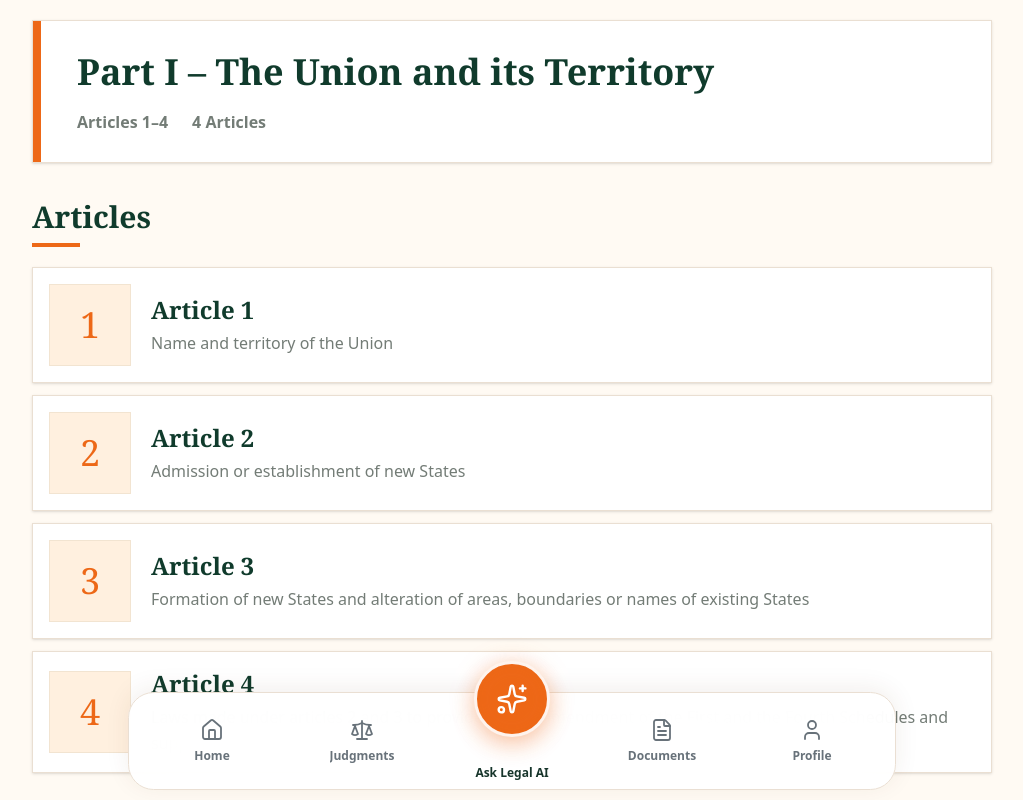
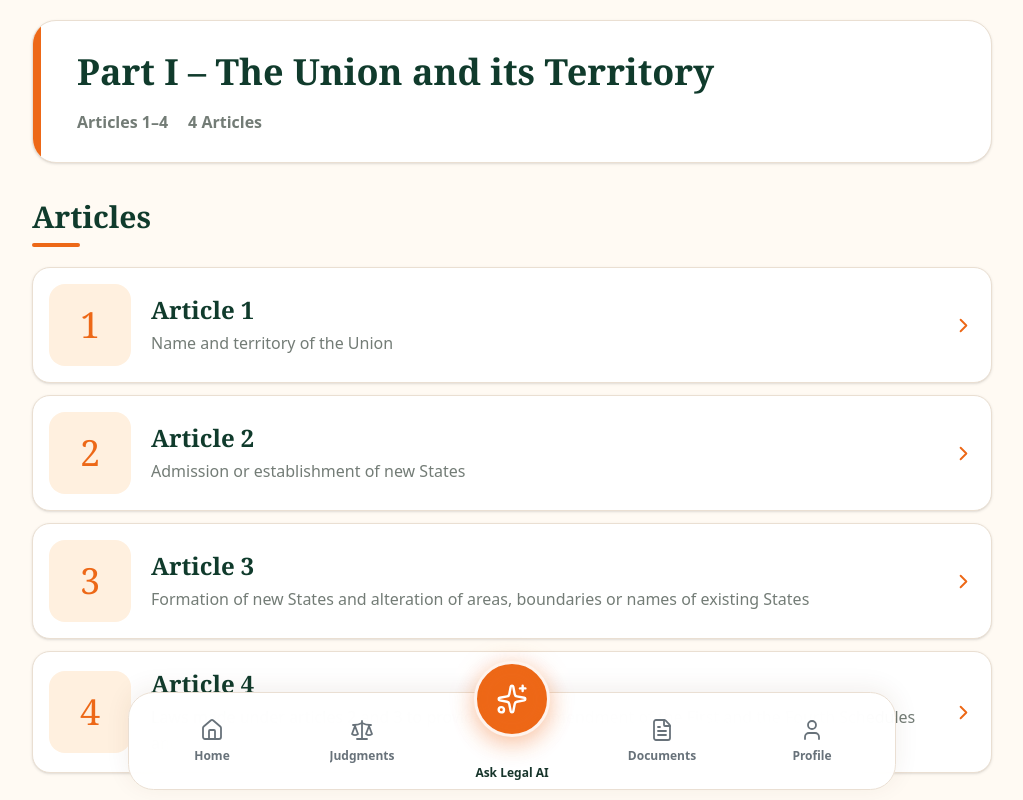
Before and after one commit to muradkhurram/Ligal, a Next.js app: page /constitution/parts/part-1 in a window 1280 px wide. Shown: the top 800 px of the page, without its empty margins (128-1151 px from the left). Built offline with nearby package versions, Linux system fonts and the light colour scheme.

Commit message:
Redesign Ligal homepage

```diff
--- a/app/constitution/parts/part-1/page.tsx
+++ b/app/constitution/parts/part-1/page.tsx
@@ -1,10 +1,7 @@
 
 import Link from "next/link";
 
-{/*import {
-  ArrowLeft,
-  ChevronRight,
-} from "lucide-react";*/}
+import { ChevronRight } from "lucide-react";
 
 import BottomNavigation from "@/components/navigation/BottomNavigation";
 
@@ -26,17 +23,8 @@ export default function PartOnePage() {
 
       <div className="mx-auto w-full max-w-5xl px-5 pt-5 sm:px-8">
 
-        {/* Back navigation */}
-        {/*<Link
-          href="/constitution/parts"
-          aria-label="Back to all Constitution Parts"
-          className="mb-7 inline-flex h-11 w-11 items-center justify-center border border-[#eadfd2] bg-white text-[#103b2c] transition hover:bg-[#fff0df]"
-        >
-          <ArrowLeft size={21} />
-        </Link>*/}
-
-        {/* Part heading */}
-        <section className="relative border border-[#eadfd2] bg-white p-5 shadow-sm sm:p-7">
+        {/* Part header */}
+        <section className="relative overflow-hidden rounded-[24px] border border-[#eadfd2] bg-white p-5 shadow-sm sm:p-7">
 
           <div className="absolute inset-y-0 left-0 w-2 bg-[#ed6817]" />
 
@@ -46,29 +34,23 @@ export default function PartOnePage() {
               Part I – The Union and its Territory
             </h1>
 
-            <div className="mt-4 flex flex-wrap items-center gap-x-6 gap-y-2 text-sm font-semibold text-[#737c76] sm:text-base">
-
+            <div className="mt-4 flex flex-wrap items-center gap-x-5 gap-y-2 text-sm font-semibold text-[#737c76] sm:text-base">
               <span>Articles 1–4</span>
-
               <span>4 Articles</span>
-
             </div>
 
           </div>
-
         </section>
 
-        {/* Articles heading */}
+        {/* Articles section */}
         <section className="mt-9">
 
           <div className="mb-5">
-
             <h2 className="font-serif text-3xl font-bold text-[#103b2c]">
               Articles
             </h2>
 
-            <div className="mt-2 h-1 w-12 bg-[#ed6817]" />
-
+            <div className="mt-2 h-1 w-12 rounded-full bg-[#ed6817]" />
           </div>
 
           {/* Article cards */}
@@ -79,11 +61,11 @@ export default function PartOnePage() {
               <Link
                 key={article.number}
                 href={article.href}
-                className="group flex min-h-[112px] items-center gap-4 border border-[#eadfd2] bg-white p-3 shadow-sm transition duration-200 hover:border-[#ed6817]/50 hover:shadow-md sm:gap-5 sm:p-4"
+                className="group flex min-h-[112px] items-center gap-4 overflow-hidden rounded-[18px] border border-[#eadfd2] bg-white p-3 shadow-sm transition duration-200 hover:-translate-y-0.5 hover:border-[#ed6817]/50 hover:shadow-md sm:gap-5 sm:p-4"
               >
 
                 {/* Article number */}
-                <div className="flex h-[76px] w-[76px] shrink-0 items-center justify-center border border-[#f2e4d1] bg-[#fff0df] sm:h-[82px] sm:w-[82px]">
+                <div className="flex h-[76px] w-[76px] shrink-0 items-center justify-center rounded-[16px] bg-[#fff0df] sm:h-[82px] sm:w-[82px]">
 
                   <span className="font-serif text-3xl text-[#ed6817] sm:text-4xl">
                     {article.number}
@@ -104,18 +86,17 @@ export default function PartOnePage() {
 
                 </div>
 
-                {/* Navigation arrow */}
-                {/*<ChevronRight
+                {/* Article navigation arrow */}
+                <ChevronRight
                   size={23}
                   className="shrink-0 text-[#ed6817] transition-transform group-hover:translate-x-1"
-                />*/}
+                />
 
               </Link>
 
             ))}
 
           </div>
-
         </section>
 
       </div>
```
